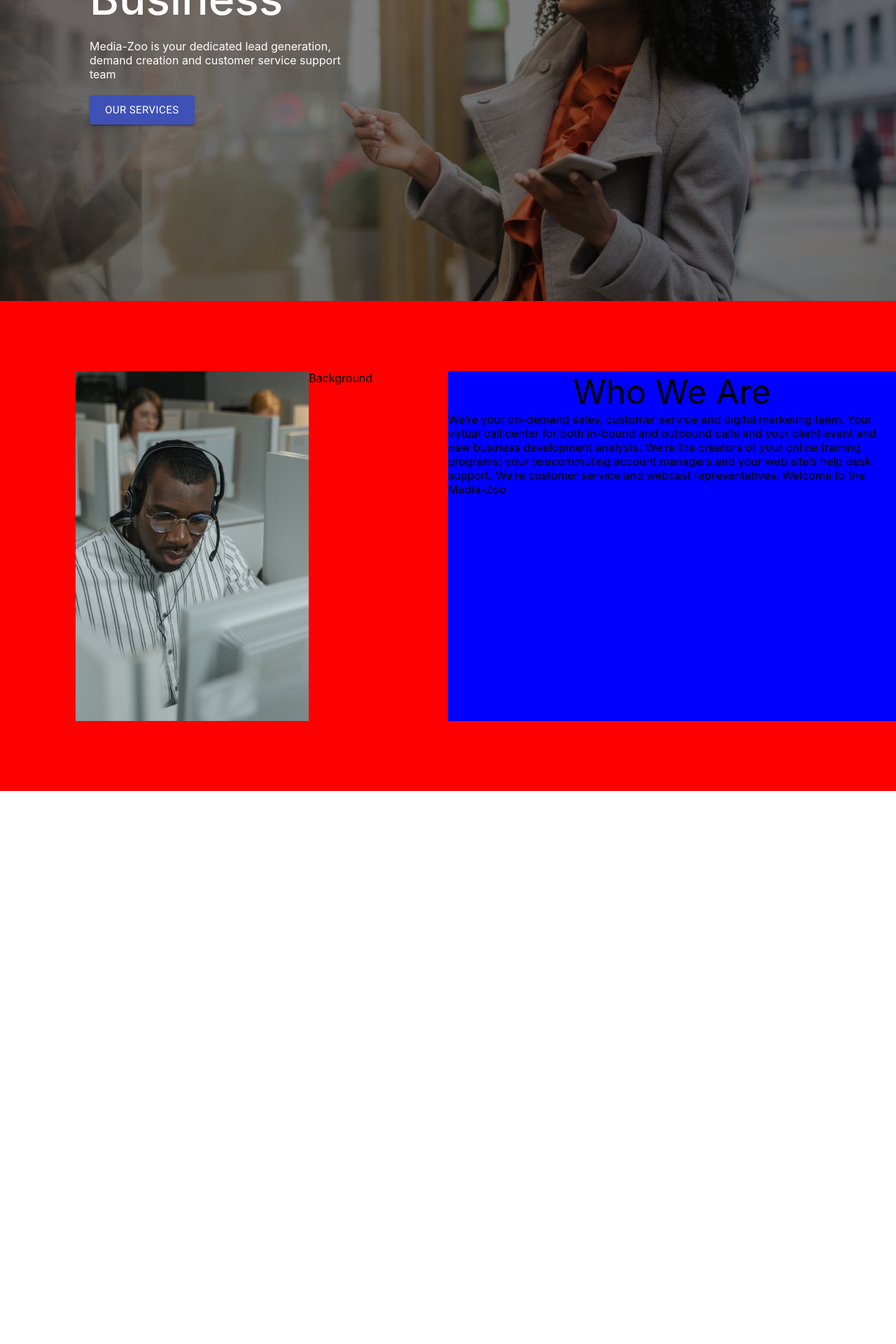
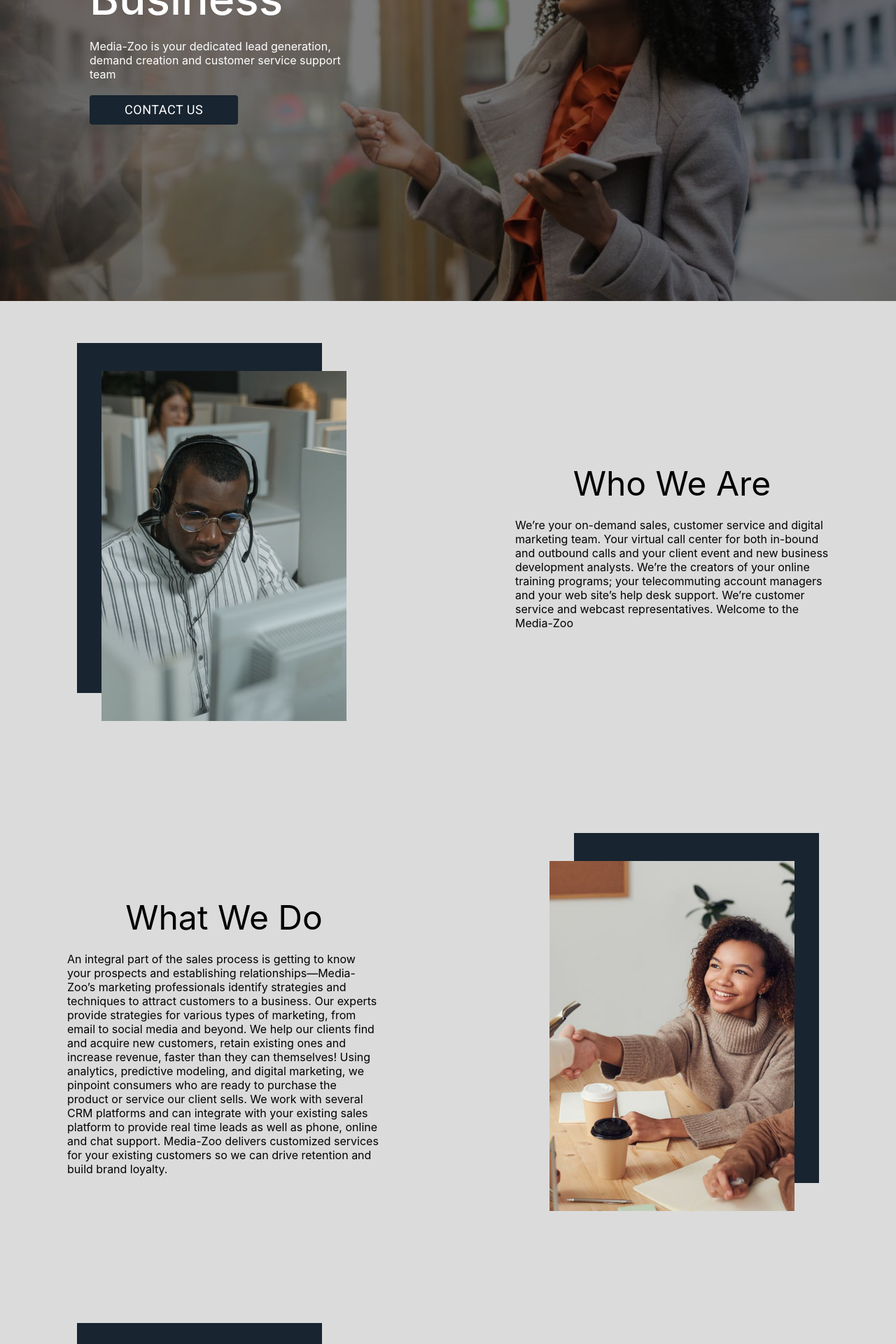
Before and after one commit to TaharkaZ/mediazoo, a React (Create React App) app: page / in a window 1280 px wide. Shown: the part 440-2360 px from the top of the page at 70% size. Before the commit the page ends 1570 px from the top, so only its background shows below. Built offline with nearby package versions, Linux system fonts and the light colour scheme.

Commit message:
styled out the landing page. need footer still.

```diff
--- a/package.json
+++ b/package.json
@@ -4,6 +4,7 @@
   "private": true,
   "dependencies": {
     "@material-ui/core": "^4.11.0",
+    "@material-ui/styles": "^4.10.0",
     "@testing-library/jest-dom": "^4.2.4",
     "@testing-library/react": "^9.5.0",
     "@testing-library/user-event": "^7.2.1",
--- a/src/components/Home.js
+++ b/src/components/Home.js
@@ -1,16 +1,18 @@
-import React, { useState } from 'react';
+import React, {useState} from 'react';
 import '../styles/components/Header.scss'
-import { withRouter, Link, useRouteMatch, NavLink } from 'react-router-dom';
+import {withRouter, Link, useRouteMatch, NavLink} from 'react-router-dom';
 import Button from '@material-ui/core/Button';
+
 import Header from './Header';
 import '../styles/components/Home.scss';
 import womanHandshake from '../assets/womanHandshake.jpeg';
 import manTelemarketing from '../assets/manTelemarketing.jpeg';
 import peopleOnPhone from '../assets/peopleOnPhone.jpeg';
 
+
 const AboutUs = () => {
 
-        return(
+    return (
         <div>
             <Header/>
             <div id="home">
@@ -22,24 +24,61 @@
                         <div class="hero-subheading">
                             Media-Zoo is your dedicated lead generation, demand creation and customer service support team
                         </div>
-                        <Button variant="contained" color="primary" size="large">Our Services</Button>
+                            <Button style={{
+                                    backgroundColor: "#182430",
+                                    padding: "5px 50px",
+                                    fontSize: "18px",
+                                    color: "#ffffff"}}
+                                    variant="raised">
+                                    Contact Us
+                            </Button>
                     </div>
                 </div>
                 <div class="home-content">
                     <div class="home-row">
                         <div class="home-img-container">
-                            <img class="home-img"src={manTelemarketing}/>
-                            <div>Background</div>
+                            <img class="home-img"
+                                src={manTelemarketing}/>
+                            <div class="home-backdrop-left"></div>
                         </div>
                         <div class="home-text">
                             <div class="home-header">Who We Are</div>
-                            <div class="home-description">We’re your on-demand sales, customer service and digital marketing team. Your virtual call center for both in-bound and outbound calls and your client event and new business development analysts. We’re the creators of your online training programs; your telecommuting account managers and your web site’s help desk support. We’re customer service and webcast representatives. Welcome to the Media-Zoo </div>
+                            <div class="home-description">We’re your on-demand sales, customer service and digital marketing team. Your virtual call center for both in-bound and outbound calls and your client event and new business development analysts. We’re the creators of your online training programs; your telecommuting account managers and your web site’s help desk support. We’re customer service and webcast representatives. Welcome to the Media-Zoo
+                            </div>
+                        </div>
+                    </div>
+                </div>
+                <div class="home-content">
+                    <div class="home-row">
+                        <div class="home-text">
+                            <div class="home-header">What We Do</div>
+                            <div class="home-description">An integral part of the sales process is getting to know your prospects and establishing relationships—Media-Zoo’s marketing professionals identify strategies and techniques to attract customers to a business. Our experts provide strategies for various types of marketing, from email to social media and beyond. We help our clients find and acquire new customers, retain existing ones and increase revenue, faster than they can themselves! Using analytics, predictive modeling, and digital marketing, we pinpoint consumers who are ready to purchase the product or service our client sells. We work with several CRM platforms and can integrate with your existing sales platform to provide real time leads as well as phone, online and chat support. Media-Zoo delivers customized services for your existing customers so we can drive retention and build brand loyalty.
+                            </div>
+                        </div>
+                        <div class="home-img-container">
+                            <img class="home-img"
+                                src={womanHandshake}/>
+                            <div class="home-backdrop-right"></div>
+                        </div>
+                    </div>
+                </div>
+                <div class="home-content">
+                    <div class="home-row">
+                        <div class="home-img-container">
+                            <img class="home-img"
+                                src={peopleOnPhone}/>
+                            <div class="home-backdrop-left"></div>
+                        </div>
+                        <div class="home-text">
+                            <div class="home-header">Who We Do It For</div>
+                            <div class="home-description">It's all about engaging with the community, presenting products in fun and interesting ways, and offering a collection of images and posts that appeal to the lifestyle of your end-user. People share a lot of information, and if you monitor and listen to what they are saying, you will eventually be able to engage in a meaningful conversation with them. Media-Zoo partners with forward-thinking companies that share our passion for a positive customer experience and are driven to make a genuine, lasting connection with their customers.
+                            </div>
                         </div>
                     </div>
                 </div>
             </div>
         </div>
-        );
+    );
 }
 
 export default withRouter(AboutUs);
--- a/src/styles/components/Home.scss
+++ b/src/styles/components/Home.scss
@@ -1,4 +1,5 @@
 #home{
+
         .hero{
             background-image: linear-gradient( rgba(0, 0, 0, 0.5), rgba(0, 0, 0, 0.5) ), url('../../assets/girlGlasses.jpeg');
             background-size: cover;
@@ -14,6 +15,10 @@
                 color: white;
                 margin-left: 10vw;
                 // background-color: red;
+                .hero-button{
+                    color:red;
+                    background-color: green;
+                }
 
                 .hero-header{
                     font-size: 4rem;
@@ -35,7 +40,7 @@
                 display: grid;
                 grid-template-columns: 1fr 1fr;
                 gap: 0px 0px;
-                background-color: red;
+                background-color: #DBDBDB;
                 width: 100%;
                 padding-top:100px;
                 padding-bottom: 100px;
@@ -44,26 +49,53 @@
                     display: flex;
                     justify-content: center;
                     height:500px;
+                    z-index: 1;
+                    position: relative;
                     // width: 600px;
 
                     .home-img{
                         object-fit: cover;
+                        z-index:3;
+                        position: absolute;
+                        height:500px;
+                        width:350px;
+                    }
+
+                    .home-backdrop-left{
+                        background-color: #182430;
+                        z-index: 2;
+                        position: relative;
+                        width:350px;
+                        height: 500px;
+                        right: 35px;
+                        bottom: 40px;
+                    }
+                    .home-backdrop-right{
+                        background-color: #182430;
+                        z-index: 2;
+                        position: relative;
+                        width:350px;
+                        height: 500px;
+                        left: 35px;
+                        bottom: 40px;
                     }
                 }
 
                 .home-text{
                     display: flex;
-                    justify-content: flex-start;
+                    justify-content: center;
                     align-items: center;
+                    align-self: center;
+                    height: 100%;
                     flex-direction: column;
-                    background-color: blue;
 
                     .home-header{
                         font-size: 3rem;
+                        padding-bottom: 20px;
                     }
 
                     .home-description{
-
+                        width:70%;
                     }
 
 
```
Also changed, not shown: src/assets/womanHandshake.jpeg.
